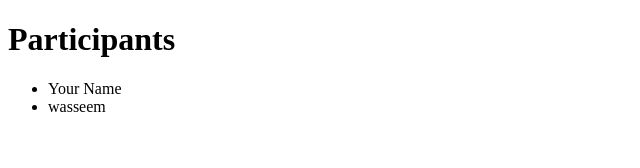
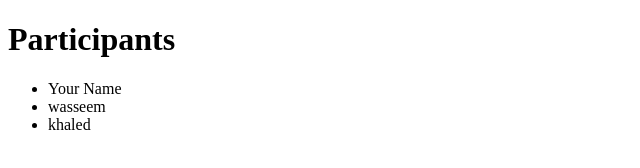
Before and after one commit to TestoOrgNNU/New_Repo, a plain HTML site: page Html/index.html in a window 1280 px wide. Shown: the full height of the page, 0-640 px from the left. Drawn offline with Linux system fonts and the light colour scheme.

Commit message:
add name

```diff
--- a/Html/index.html
+++ b/Html/index.html
@@ -12,6 +12,7 @@
     <ul>
         <li>Your Name</li>
         <li>wasseem</li>
+        <li>khaled</li>
     </ul>
 </body>
 
```
